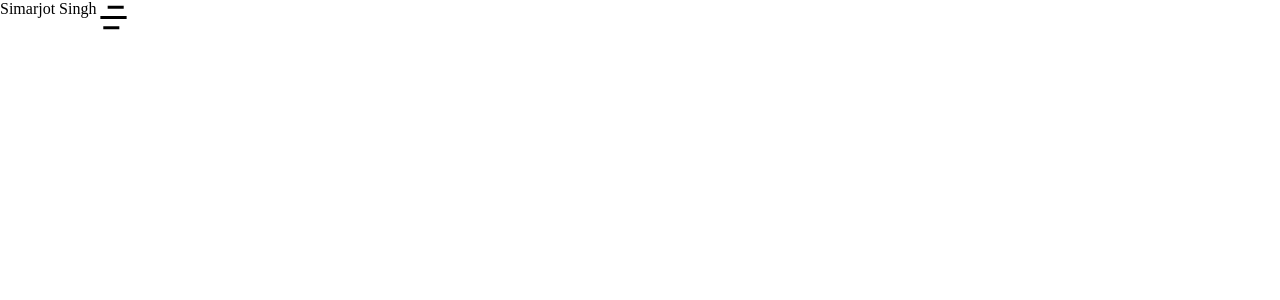
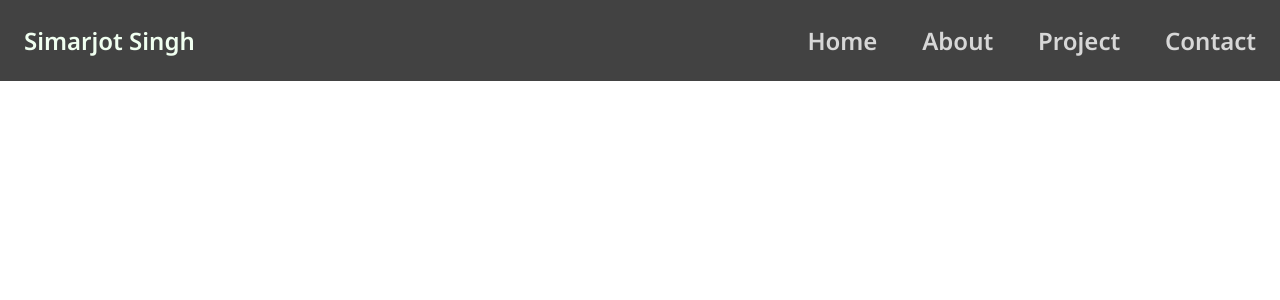
Before and after one commit to simarjot0032/portfolio, a React (Vite) app: page / in a window 1280 px wide. Shown: the top 300 px of the page. Built offline with nearby package versions, Linux system fonts and the light colour scheme.

Commit message:
update added the galls morphocs effect in navbar in mobile approch y

```diff
--- a/src/components/Navbar.tsx
+++ b/src/components/Navbar.tsx
@@ -15,8 +15,15 @@ export default function Navbar() {
   return (
     <>
       <div className="navbar">
-        <div className="navleft">Simarjot Singh</div>
-        <RiMenu4Fill size={35} onClick={onclicked}></RiMenu4Fill>
+        <div className="navleft">
+          <p className="name-navbar">Simarjot Singh</p>
+        </div>
+        <RiMenu4Fill
+          size={35}
+          onClick={onclicked}
+          className="openbtn"
+          color="white"
+        ></RiMenu4Fill>
         <div className={"navright" + " " + `${visiblity ? "open" : ""}`}>
           <AiOutlineCloseCircle
             color="white"
--- a/src/index.css
+++ b/src/index.css
@@ -71,3 +71,6 @@ button:focus-visible {
   margin: 0;
   padding: 0;
 }
+.maindiv{
+  background-color: rgb(38, 38, 38);
+}
--- a/src/styles/Navbar.css
+++ b/src/styles/Navbar.css
@@ -1,9 +1,20 @@
 @import url('https://fonts.googleapis.com/css2?family=Noto+Sans:wght@400;500;600&display=swap');
 .navbar{
     display: flex;
+    background-color: rgb(66,66,66);
+    padding: 1.5rem;
+    align-items: center;
+    justify-content: space-between;
+}
+.name-navbar{
+    margin: 0;
+    font-weight: 800;
+    color: honeydew;
+    font-size: 1.5rem;
+    font-family: 'Noto Sans', sans-serif;
 }
 .navright{
-    background-color: black;
+    background-color: rgba(0, 0, 0, 0.63);
     display: none;
     flex-direction: column;
     justify-content: center;
@@ -12,8 +23,11 @@
     position: absolute;
     width: 100vw;
     top: 0;
+    left: 0;
+    gap: 2.8rem;
 
-    gap: 2.8rem;
+backdrop-filter: blur( 4px );
+/* -webkit-backdrop-filter: blur( 4px ); */
 }
 .open{
     display: flex;
@@ -27,15 +41,14 @@
 }
 .link{
     text-decoration: none;
-
 }
 .link-navbar{
-    color: rgb(188, 188, 188);
+    color: rgb(215, 215, 215);
    display: flex;
    flex-direction: column-reverse;
     font-size: 2.5rem;
     list-style: none;
-    font-family: 'Noto Sans', sans-serif;;
+    font-family: 'Noto Sans', sans-serif;
     position: relative;
     font-weight:700;
 
@@ -45,19 +58,44 @@
 }
 .link-navbar::after{
      content: "";
-    width: 0;
-   position: absolute;
-   background-color: aliceblue;
-    width: 0%;
-    height: 3px;
+     position: absolute;
+     background-color: peru;
+     width: 0%;
+     height: 3px;
      transition: all ease 0.5s;
      transform-origin: right;
 }
 .link-navbar:hover::after{
   width: 100%;
 
+}
 
+@media screen and (min-width:768px){
+   .navbar{
+    justify-content: space-between ;
 
+   }
+    .navright{
+        position: static;
+    flex-direction: row;
+    display: flex;
+    align-items: start;
+    justify-content: start;
+        background-color: rgb(66, 66, 66);
+        width: fit-content;
+        height: fit-content;
+    }
+    .open{
+      flex-direction: row;
 
-
+    }
+    .closebtn{
+        display: none;
+    }
+    .openbtn{
+        display: none;
+    }
+    .link-navbar{
+        font-size: 1.5rem;
+    }
 }
```
